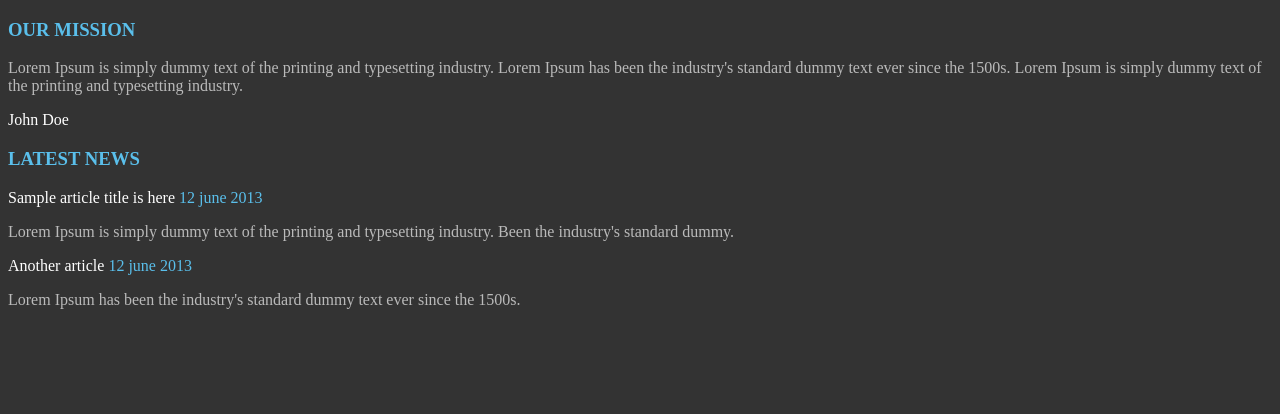
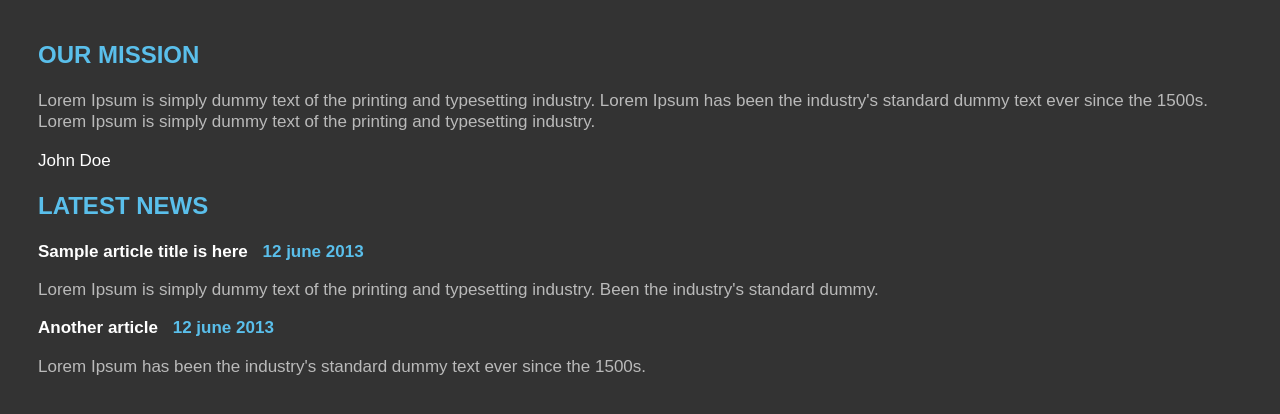
Before and after one commit to lucas-mancini/sass-media-queries, a website: page app/index.html in a window 1280 px wide. Drawn offline with Linux system fonts and the light colour scheme.

Commit message:
Adding font, sizes and correct colours.

```diff
--- a/app/index.html
+++ b/app/index.html
@@ -3,6 +3,8 @@
 <head>
     <meta charset="UTF-8">
     <title>Responsive Design Website</title>
+
+    <meta name="viewport" content="width=device-width, initial-scale=1">
 
     <link rel="stylesheet" type="text/css" href="css/main.css" />
 </head>
--- a/app/scss/_robotmagic-component.scss
+++ b/app/scss/_robotmagic-component.scss
@@ -7,8 +7,17 @@ $card-copywrite: #bababa;
 $card-background: #202020;
 $page-background: #333;
 
+$font-size-copywrite: 17px;
+$font-size-header: 24px;
+
 /* component (BEM pattern) */
 .rbcomponent {
+
+    margin: 40px 40px 40px 30px;
+
+    font-family: Sans-Serif;
+    font-size: $font-size-copywrite;
+    line-height: 1.25;
 
     color: $card-copywrite;
 
@@ -20,4 +29,24 @@ $page-background: #333;
         color: $card-secondary;
     }
 
+    &__card {
+        margin-bottom: 20px;
+    }
+
+    &__header {
+        margin: 0 0 20px 0;
+        font-size: $font-size-header;
+    }
+
+    &__article {
+
+        &-header {
+            font-weight: bold;
+            margin-right: 10px;
+        }
+
+        &-date {
+            font-weight: bold;
+        }
+    }
 }
```
Also changed, not shown: app/css/main.css.
